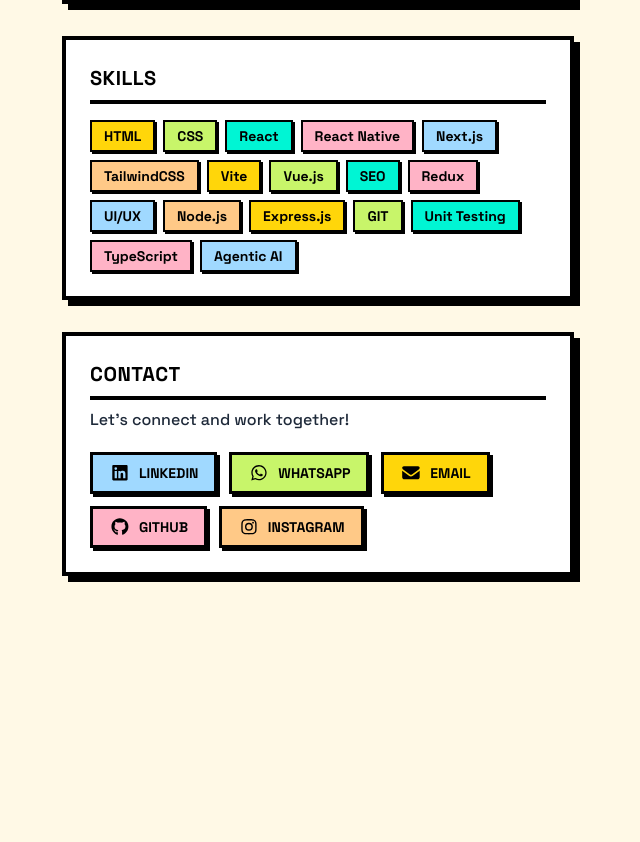
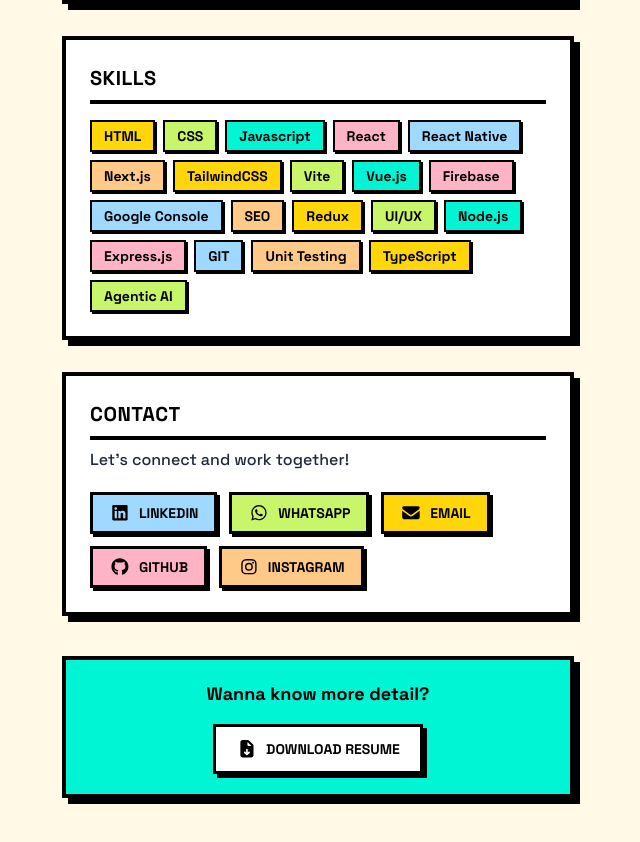
Before and after one commit to ivanyufen/resume-ivan, a React (Vite) app: page / in a window 1280 px wide. Shown: the part 1780-2622 px from the top of the page, without its empty margins (322-962 px from the left). Before the commit the page ends 2436 px from the top, so only its background shows below. Built offline with nearby package versions, Linux system fonts and the light colour scheme.

Commit message:
download resume functionality

```diff
--- a/src/App.tsx
+++ b/src/App.tsx
@@ -2,17 +2,21 @@
 import { useTypewriter } from "./hooks/useTypewriter";
 import ContactSection from "./components/Contact";
 import ExperienceSection from "./components/Experience";
+import Footer from "./components/Footer";
 import { useEffect } from "react";
 
 const SKILLS = [
   "HTML",
   "CSS",
+  "Javascript",
   "React",
   "React Native",
   "Next.js",
   "TailwindCSS",
   "Vite",
   "Vue.js",
+  "Firebase",
+  "Google Console",
   "SEO",
   "Redux",
   "UI/UX",
@@ -106,7 +110,7 @@
         <section id="about" className="mb-8">
           <div className="border-4 border-black bg-white p-6 shadow-[6px_6px_0_#000]">
             <h3 className="text-xl font-black uppercase tracking-wide mb-3 pb-2 border-b-4 border-black">
-              About Me
+              About
             </h3>
             <p className="font-medium leading-relaxed text-gray-900">
               Frontend Engineer with 7 years of experience building scalable,
@@ -145,6 +149,8 @@
 
         {/* CONTACT */}
         <ContactSection />
+
+        <Footer />
       </div>
     </div>
   );
--- /dev/null
+++ b/src/components/Footer.tsx
@@ -0,0 +1,26 @@
+import { FontAwesomeIcon } from "@fortawesome/react-fontawesome";
+import { faFileArrowDown } from "@fortawesome/free-solid-svg-icons";
+
+const CV_PATH = "/ivan-yufen-stefanus-cv-frontend-engineer.pdf";
+
+export default function Footer() {
+  return (
+    <footer className="pb-4 text-center">
+      <div className="border-4 border-black bg-[#00F5D4] p-5 shadow-[6px_6px_0_#000]">
+        <p className="font-black text-lg">Wanna know more detail?</p>
+        <a
+          href={CV_PATH}
+          download="Ivan Yufen Stefanus - CV FrontEnd Engineer.pdf"
+          className="wiggle mt-4 inline-flex items-center justify-center gap-2 px-5 py-3 bg-white border-[3px] border-black font-black uppercase text-sm
+                     shadow-[4px_4px_0_#000]
+                     hover:shadow-[2px_2px_0_#000] hover:translate-x-[2px] hover:translate-y-[2px]
+                     active:shadow-none active:translate-x-[4px] active:translate-y-[4px]
+                     transition-all duration-150 ease-out select-none"
+        >
+          <FontAwesomeIcon icon={faFileArrowDown} size="lg" color="#000" />
+          Download Resume
+        </a>
+      </div>
+    </footer>
+  );
+}
```
Also changed, not shown: 1 other file (tests, documents, lock files or other folders).
